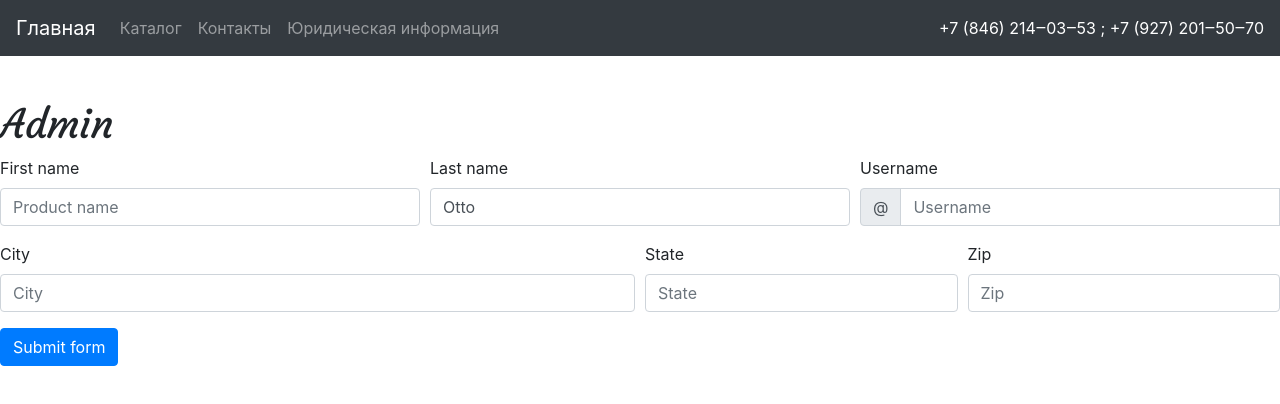
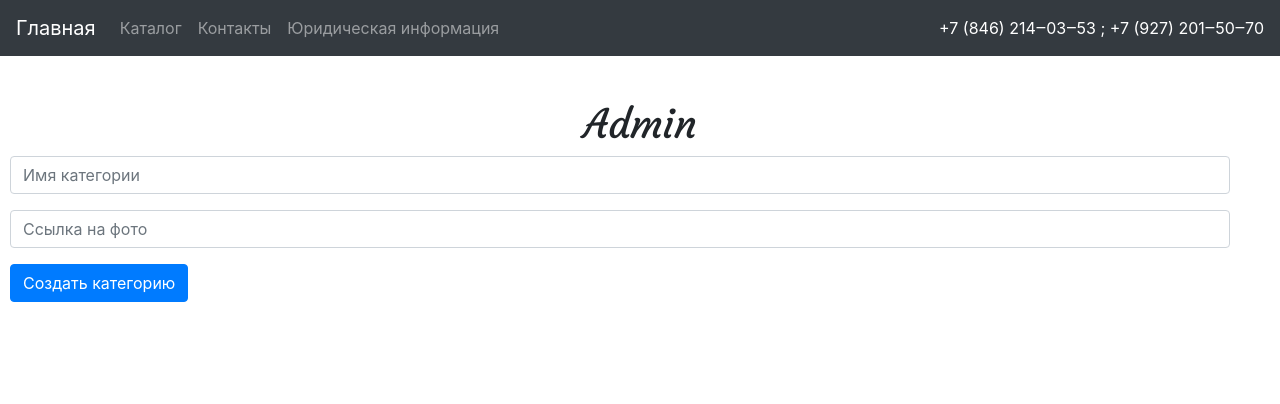
Before and after one commit to ilborg228/gift-shop-frontend, a Vue app: page /admin in a window 1280 px wide. Shown: the top 404 px of the page. Built offline with nearby package versions, Linux system fonts and the light colour scheme.

Commit message:
admin page

```diff
--- a/src/pages/Admin.vue
+++ b/src/pages/Admin.vue
@@ -1,58 +1,13 @@
 <template>
-<h1>Admin</h1>
-  <form class="needs-validation" novalidate>
-    <div class="form-row">
-      <div class="col-md-4 mb-3">
-        <label for="validationCustom01">First name</label>
-        <input type="text" class="form-control" id="validationCustom01" placeholder="Product name" value="" required>
-        <div class="valid-feedback">
-          Looks good!
-        </div>
-      </div>
-      <div class="col-md-4 mb-3">
-        <label for="validationCustom02">Last name</label>
-        <input type="text" class="form-control" id="validationCustom02" placeholder="Last name" value="Otto" required>
-        <div class="valid-feedback">
-          Looks good!
-        </div>
-      </div>
-      <div class="col-md-4 mb-3">
-        <label for="validationCustomUsername">Username</label>
-        <div class="input-group">
-          <div class="input-group-prepend">
-            <span class="input-group-text" id="inputGroupPrepend">@</span>
-          </div>
-          <input type="text" class="form-control" id="validationCustomUsername" placeholder="Username" aria-describedby="inputGroupPrepend" required>
-          <div class="invalid-feedback">
-            Please choose a username.
-          </div>
-        </div>
-      </div>
+<h1 class="display1 text-center">Admin</h1>
+  <form @submit.prevent>
+    <div class="form-group">
+      <input type="text" class="form-control" placeholder="Имя категории" v-model="category.categoryName" required>
     </div>
-    <div class="form-row">
-      <div class="col-md-6 mb-3">
-        <label for="validationCustom03">City</label>
-        <input type="text" class="form-control" id="validationCustom03" placeholder="City" required>
-        <div class="invalid-feedback">
-          Please provide a valid city.
-        </div>
-      </div>
-      <div class="col-md-3 mb-3">
-        <label for="validationCustom04">State</label>
-        <input type="text" class="form-control" id="validationCustom04" placeholder="State" required>
-        <div class="invalid-feedback">
-          Please provide a valid state.
-        </div>
-      </div>
-      <div class="col-md-3 mb-3">
-        <label for="validationCustom05">Zip</label>
-        <input type="text" class="form-control" id="validationCustom05" placeholder="Zip" required>
-        <div class="invalid-feedback">
-          Please provide a valid zip.
-        </div>
-      </div>
+    <div class="form-group">
+      <input type="text" class="form-control" placeholder="Ссылка на фото" v-model="category.imgSource" required>
     </div>
-    <button class="btn btn-primary" type="submit">Submit form</button>
+    <button class="btn btn-primary" @click="createCategory">Создать категорию</button>
   </form>
 </template>
 
@@ -61,11 +16,22 @@ import axios from "axios";
 
 export default {
   name: "Admin",
+  data(){
+    return{
+      category:{
+        id:0,
+        imgSource:'',
+        categoryName:''
+      }
+    }
+  },
   methods:{
-    async fetchItems(){
+    async createCategory(){
       try {
-        let response = await axios.get("http://localhost:8080/allcategories")
-        this.categories = response.data
+        let response = await axios.post("http://localhost:8080/addcategory",this.category)
+        console.log(response.data)
+        this.category.categoryName=''
+        this.category.imgSource=''
       }catch (e) {
         alert(e)
       }
@@ -75,5 +41,7 @@ export default {
 </script>
 
 <style scoped>
-
+form{
+  margin:0 50px 0 10px ;
+}
 </style>
```
